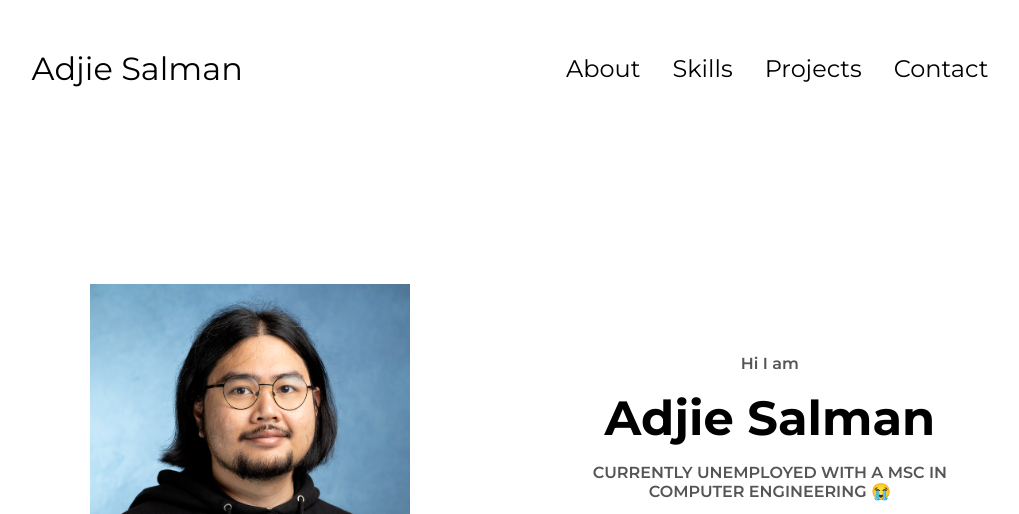
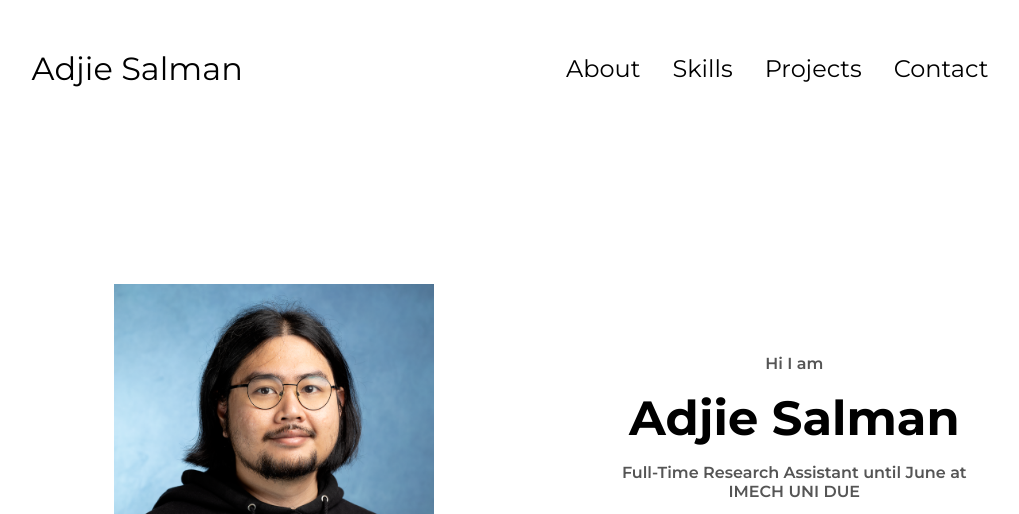
Before and after one commit to ratboitripleseven/ratboitripleseven.github.io, a plain HTML site: page index.html in a window 1280 px wide. Shown: the top 514 px of the page, without its empty margins (130-1149 px from the left). Drawn offline with Linux system fonts and the light colour scheme; a script that the page names is missing.

Commit message:
change stuff

```diff
--- a/index.html
+++ b/index.html
@@ -43,7 +43,7 @@
         <p class="section__text__p1">Hi I am</p>
         <h1 class="title">Adjie Salman</h1>
         <p class="section__text__p2">
-          CURRENTLY UNEMPLOYED WITH A MSC IN COMPUTER ENGINEERING &#128557
+          Full-Time Research Assistant until June at IMECH UNI DUE
         </p>
         <div class="btn-container">
           <button
```
